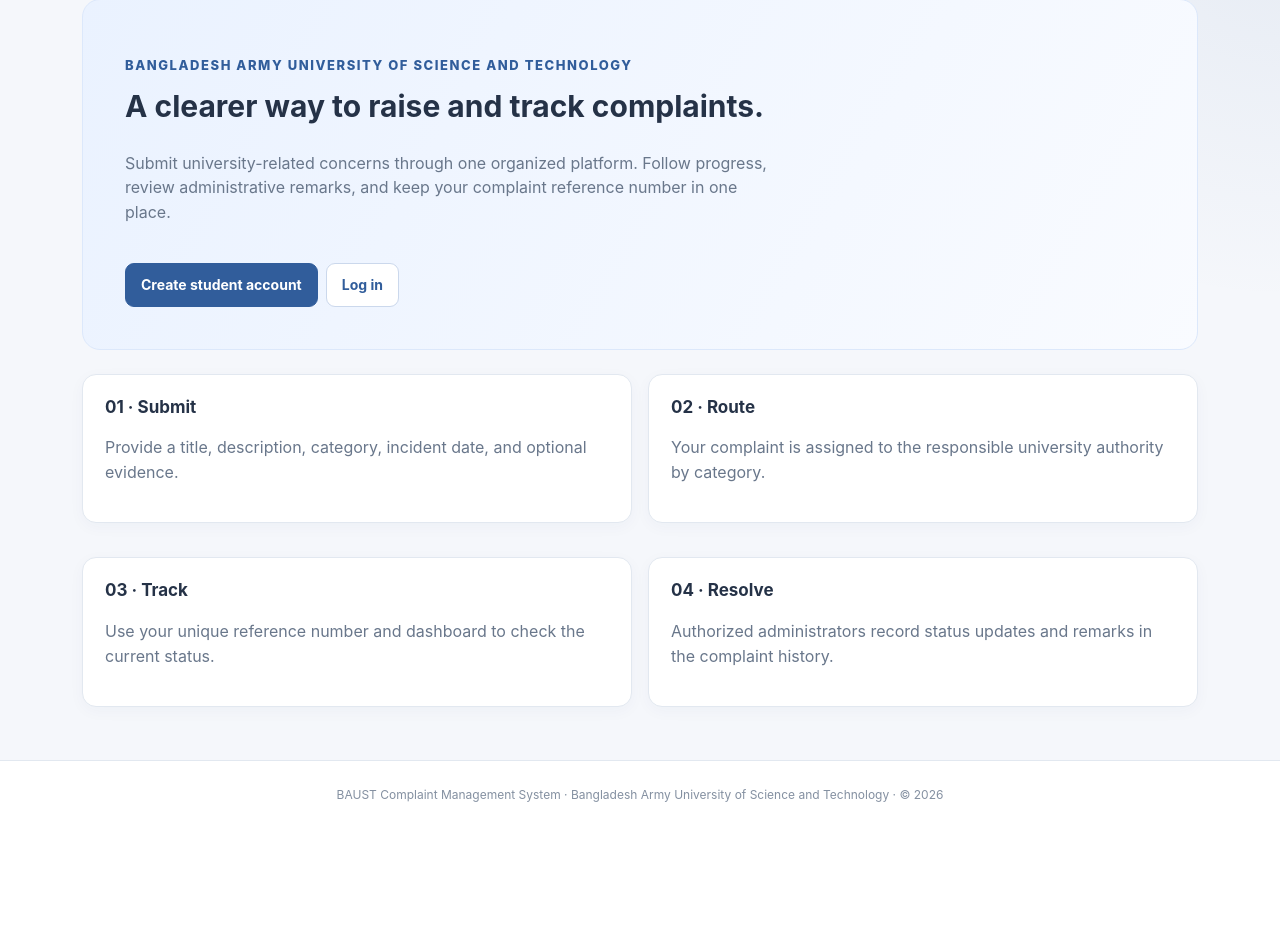
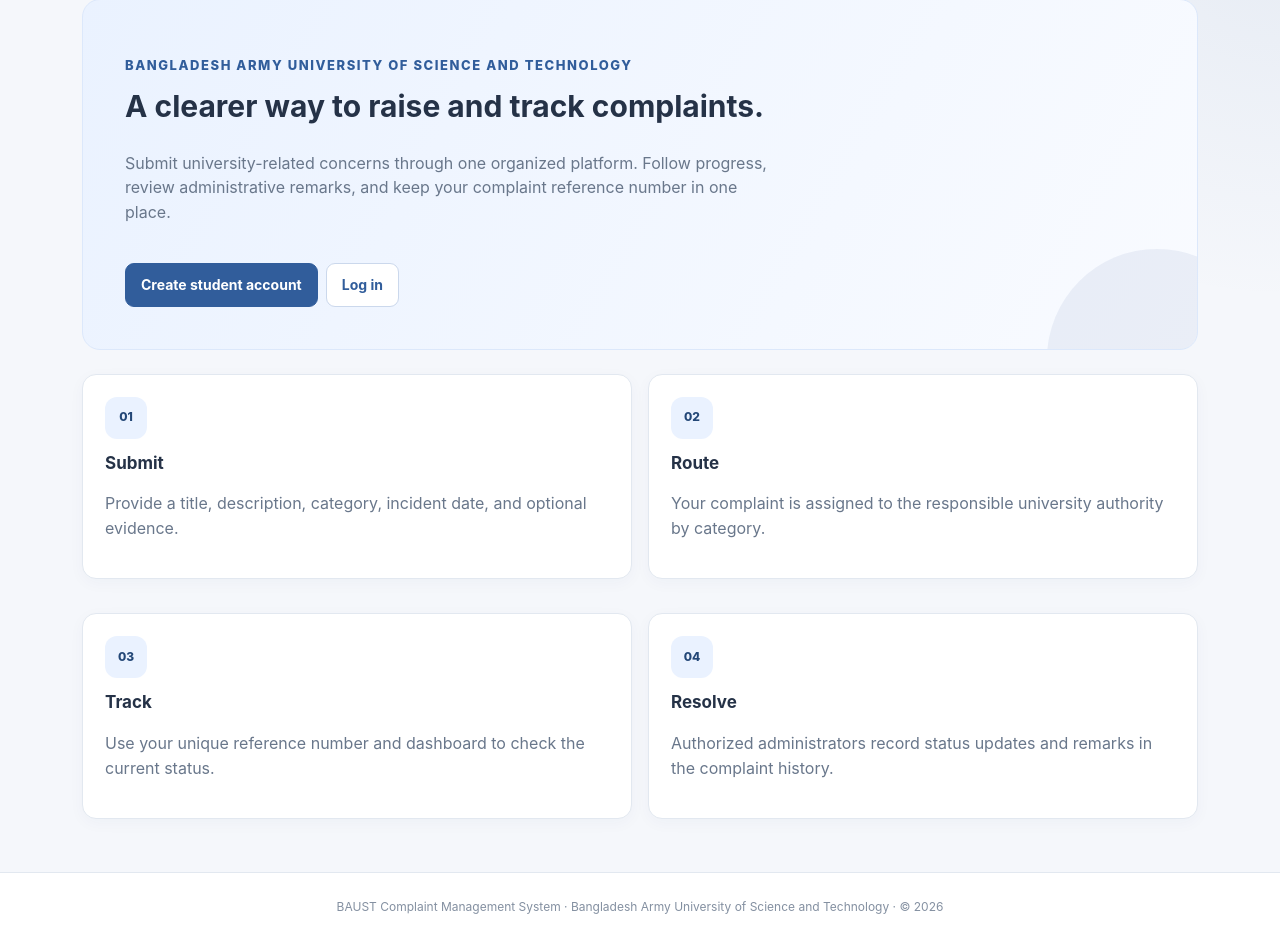
Before and after one commit to Jas-Heema/BAUST-Complain-Management-System, a Laravel app: page / in a window 1280 px wide. Shown: the part 98-1040 px from the top of the page. Before the commit the page ends 900 px from the top, so only its background shows below. Run offline with Laravel 12, Linux system fonts and the light colour scheme; parts of the project's set-up code (start-up, migrations or seed data) failed here and were passed over.

Commit message:
Refresh home page hero and process cards

```diff
--- a/resources/views/home.blade.php
+++ b/resources/views/home.blade.php
@@ -5,7 +5,7 @@
         <p class="small" style="font-weight: 800; letter-spacing: 0.12em; color: #315d9b">
             BANGLADESH ARMY UNIVERSITY OF SCIENCE AND TECHNOLOGY
         </p>
-        <h1>A clearer way to raise and track complaints.</h1>
+        <h1 style="max-width: 700px">A clearer way to raise and track complaints.</h1>
         <p class="muted" style="max-width: 650px; font-size: 16px">
             Submit university-related concerns through one organized platform. Follow progress, review administrative
             remarks, and keep your complaint reference number in one place.
@@ -21,19 +21,23 @@
     </section>
     <div class="two grid">
         <div class="card">
-            <h3>01 · Submit</h3>
+            <div class="step-mark" aria-hidden="true">01</div>
+            <h3>Submit</h3>
             <p class="muted">Provide a title, description, category, incident date, and optional evidence.</p>
         </div>
         <div class="card">
-            <h3>02 · Route</h3>
+            <div class="step-mark" aria-hidden="true">02</div>
+            <h3>Route</h3>
             <p class="muted">Your complaint is assigned to the responsible university authority by category.</p>
         </div>
         <div class="card">
-            <h3>03 · Track</h3>
+            <div class="step-mark" aria-hidden="true">03</div>
+            <h3>Track</h3>
             <p class="muted">Use your unique reference number and dashboard to check the current status.</p>
         </div>
         <div class="card">
-            <h3>04 · Resolve</h3>
+            <div class="step-mark" aria-hidden="true">04</div>
+            <h3>Resolve</h3>
             <p class="muted">Authorized administrators record status updates and remarks in the complaint history.</p>
         </div>
     </div>
--- a/resources/views/layouts/app.blade.php
+++ b/resources/views/layouts/app.blade.php
@@ -111,6 +111,34 @@
             border-radius: 18px;
             padding: 42px;
             margin-bottom: 24px;
+            position: relative;
+            overflow: hidden;
+        }
+        .hero:after {
+            content: '';
+            position: absolute;
+            width: 220px;
+            height: 220px;
+            right: -70px;
+            bottom: -120px;
+            border-radius: 50%;
+            background: rgba(49, 93, 155, 0.08);
+        }
+        .hero > * {
+            position: relative;
+            z-index: 1;
+        }
+        .step-mark {
+            width: 42px;
+            height: 42px;
+            display: inline-grid;
+            place-items: center;
+            margin-bottom: 14px;
+            border-radius: 12px;
+            background: var(--blue-soft);
+            color: var(--blue-dark);
+            font-weight: 800;
+            font-size: 12px;
         }
         h1,
         h2,
```
